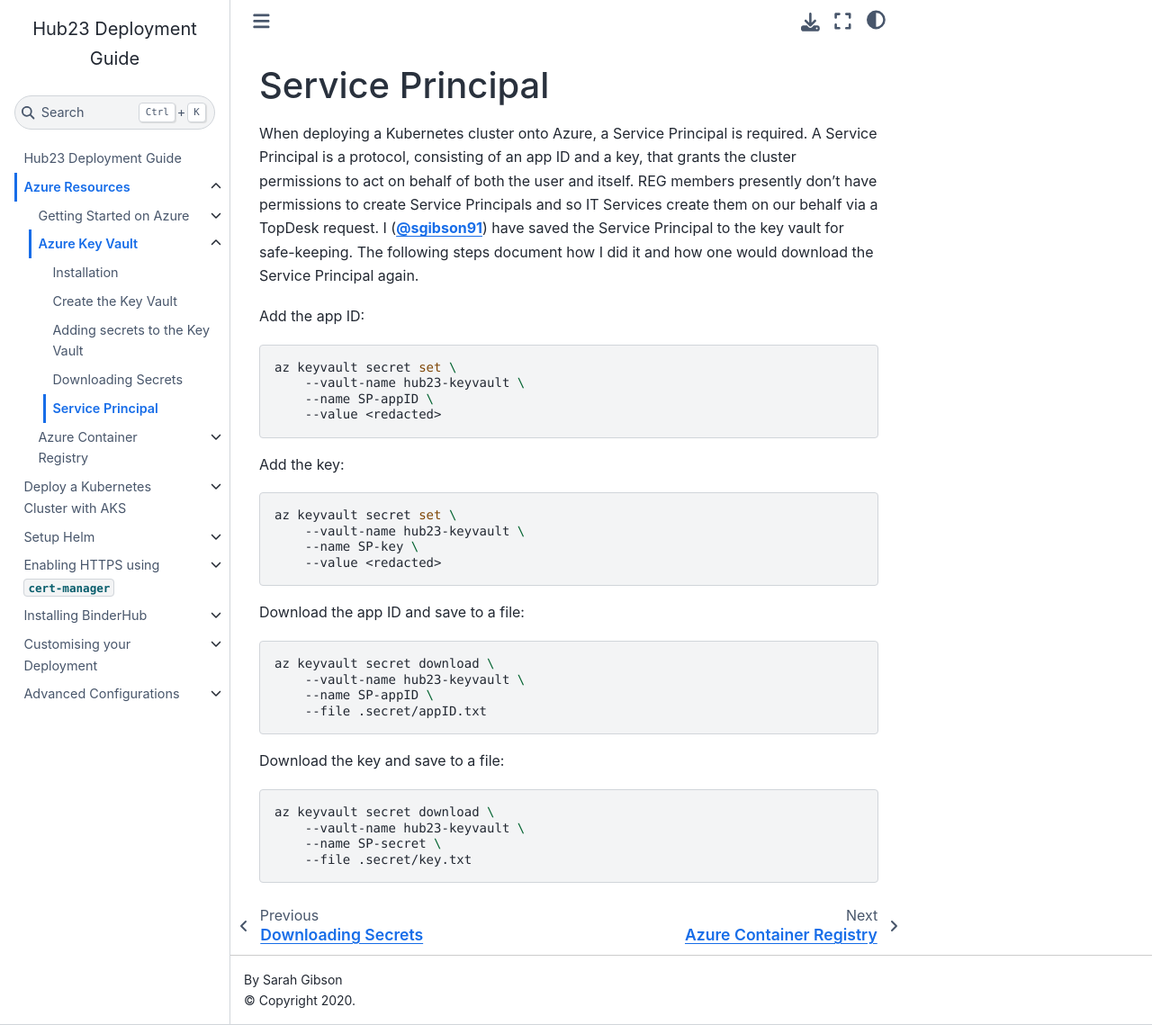
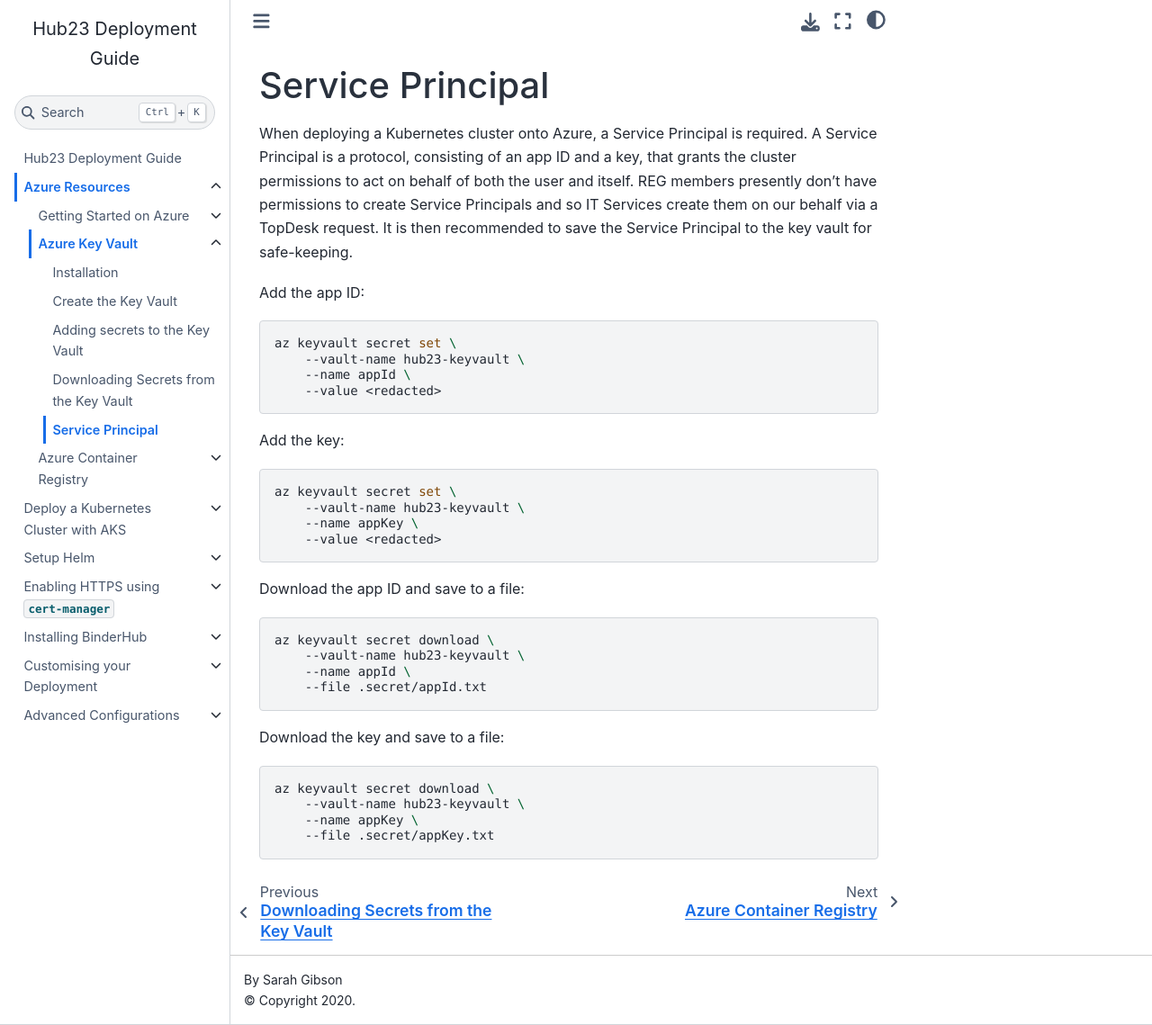
Before and after one commit to alan-turing-institute/hub23-deploy, a Jupyter Book: the page built from docs/azure-prereqs/key-vault/service-principals.md, in a window 1280 px wide and 1139 px high. Shown: the whole window at 90% size. Built offline with Jupyter Book 1.0.4 settings and Sphinx 7.4.7 and the Sphinx Book theme 1.1.4, drawn with Linux system fonts in a browser that asks for light colours.

````diff
--- a/docs/azure-prereqs/key-vault/download-secrets.md
+++ b/docs/azure-prereqs/key-vault/download-secrets.md
@@ -1,5 +1,5 @@
 (content:key-vault:download-secrets)=
-# Downloading Secrets
+# Downloading Secrets from the Key Vault
 
 ## Saving secrets to files
 
@@ -14,7 +14,7 @@ Download the private key:
 ```bash
 az keyvault secret download \
     --vault-name hub23-keyvault \
-    --name ssh-key-Hub23cluster-private \
+    --name ssh-key-hub23cluster-private \
     --file .secret/ssh-key-hub23cluster
 ```
 
@@ -23,7 +23,7 @@ Download the public key:
 ```bash
 az keyvault secret download \
     --vault-name hub23-keyvault \
-    --name ssh-key-Hub23cluster-public \
+    --name ssh-key-hub23cluster-public \
     --file .secret/ssh-key-hub23cluster.pub
 ```
 
@@ -62,4 +62,6 @@ API_TOKEN=$(
 )
 ```
 
+```{note}
 Here, `tsv` stands for 'Tab Separated Variable'.
+```
--- a/docs/azure-prereqs/key-vault/service-principals.md
+++ b/docs/azure-prereqs/key-vault/service-principals.md
@@ -4,15 +4,14 @@
 When deploying a Kubernetes cluster onto Azure, a Service Principal is required.
 A Service Principal is a protocol, consisting of an app ID and a key, that grants the cluster permissions to act on behalf of both the user and itself.
 REG members presently don't have permissions to create Service Principals and so IT Services create them on our behalf via a TopDesk request.
-I ([**@sgibson91**](https://github.com/sgibson91)) have saved the Service Principal to the key vault for safe-keeping.
-The following steps document how I did it and how one would download the Service Principal again.
+It is then recommended to save the Service Principal to the key vault for safe-keeping.
 
 Add the app ID:
 
 ```bash
 az keyvault secret set \
     --vault-name hub23-keyvault \
-    --name SP-appID \
+    --name appId \
     --value <redacted>
 ```
 
@@ -21,7 +20,7 @@ Add the key:
 ```bash
 az keyvault secret set \
     --vault-name hub23-keyvault \
-    --name SP-key \
+    --name appKey \
     --value <redacted>
 ```
 
@@ -30,8 +29,8 @@ Download the app ID and save to a file:
 ```bash
 az keyvault secret download \
     --vault-name hub23-keyvault \
-    --name SP-appID \
-    --file .secret/appID.txt
+    --name appId \
+    --file .secret/appId.txt
 ```
 
 Download the key and save to a file:
@@ -39,6 +38,6 @@ Download the key and save to a file:
 ```bash
 az keyvault secret download \
     --vault-name hub23-keyvault \
-    --name SP-secret \
-    --file .secret/key.txt
+    --name appKey \
+    --file .secret/appKey.txt
 ```
````
Also changed, not shown: docs/azure-prereqs/key-vault/add-secrets.md (+2 -2 lines), docs/azure-prereqs/key-vault/create-key-vault.md (+1 -1 lines).
